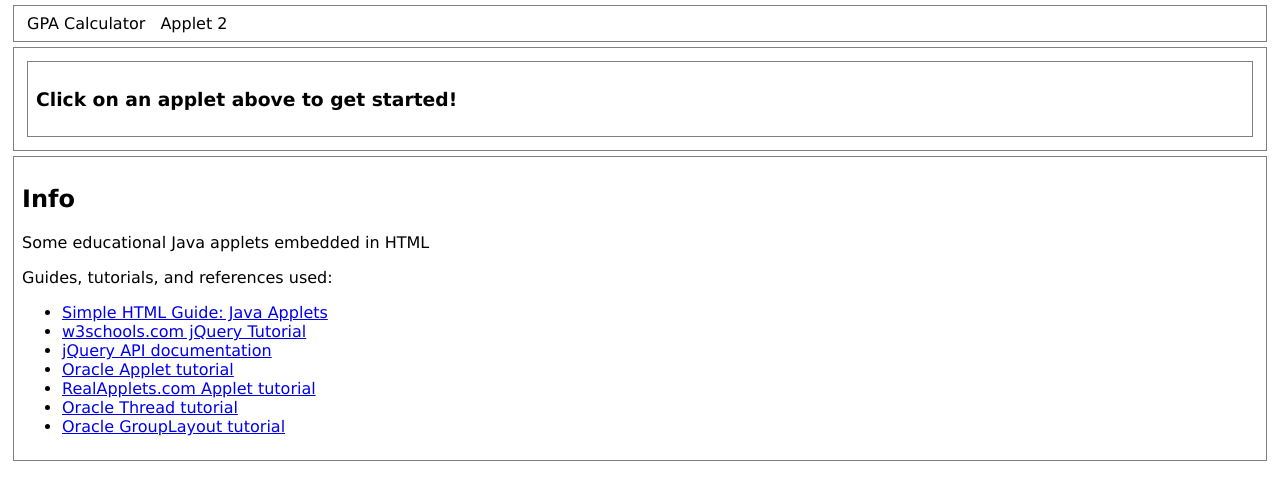
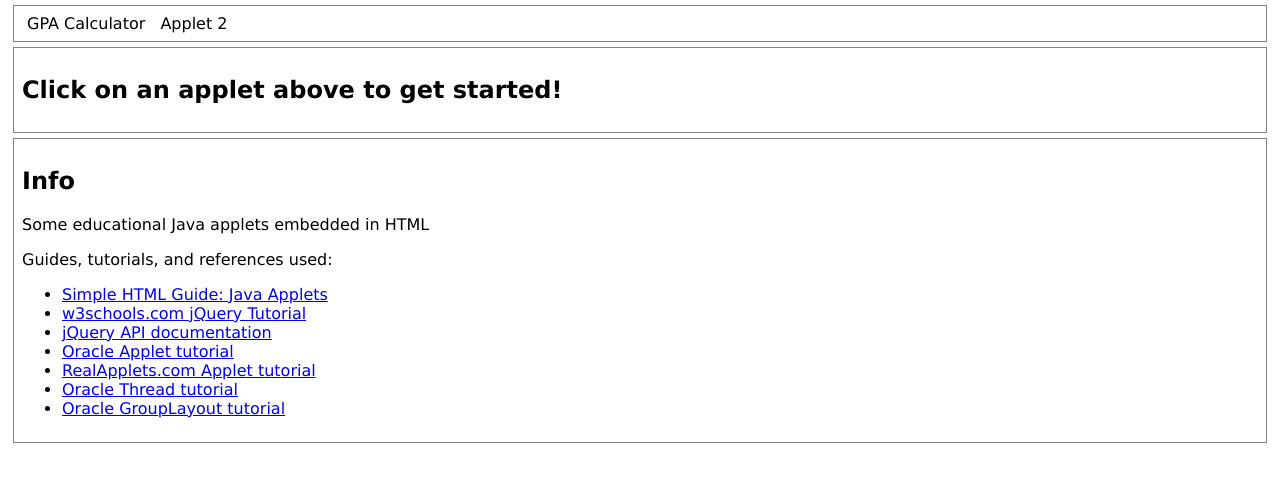
Before and after one commit to CBartsc/JavaApplets, a plain HTML site: page index.html in a window 1280 px wide. Shown: the part 107-606 px from the top of the page. Drawn offline with nearby package versions, Linux system fonts and the light colour scheme.

```diff
--- a/index.html
+++ b/index.html
@@ -16,10 +16,12 @@
 
 				$("#viewApplet1").click(function() {
 					$("article").hide("fast");
+					$("#getStarted").hide("fast");
 					$("#applet1").show("fast");
 				});
 				$("#viewApplet2").click(function() {
 					$("article").hide("fast");
+					$("#getStarted").hide("fast");
 					$("#applet2").show("fast");
 				});
 			});
@@ -36,9 +38,7 @@
 			</ul>
 		</nav>
 		<section>
-			<article id="getStarted">
-				<h1>Click on an applet above to get started!</h1>
-			</article>
+			<h1 id="getStarted">Click on an applet above to get started!</h1>
 			<article id="applet1">
 				<h1>GPA Calculator</h1>
 				<object class="javaApp" codetype="application/java" classid="java:gpaCalculator.class"
```
